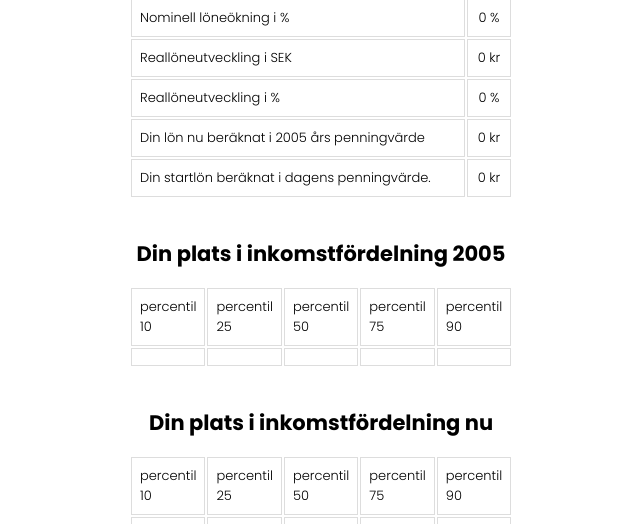
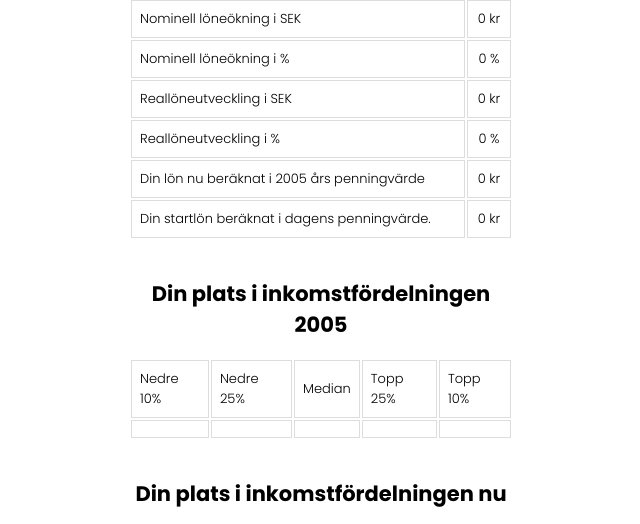
Before and after one commit to pajasthecat/real-income-presentor, a website with bundled scripts: page public/index.html in a window 1280 px wide. Shown: the part 933-1457 px from the top of the page, without its empty margins (319-959 px from the left). Built offline with nearby package versions, Linux system fonts and the light colour scheme.

Commit message:
feat: smaller changes to

```diff
--- a/public/index.html
+++ b/public/index.html
@@ -69,10 +69,12 @@
         inkomstfördelningen, just nu och över tid, så att du kan se hur din lön jämförs med andra.
       </p>
       <p>
-        Med denna information får du insikt i din ekonomiska situation och kan
-        använda den i löneförhandlingar eller karriärplanering, vilket gör det
+        Med denna information får du insikt i din ekonomiska situation, vilket gör det
         enklare att fatta välgrundade beslut för framtiden.
       </p>
+
+      <p>All data för uträkningar kommer från SCB. Listan på den data som används kan hittas <a href="https://github.com/pajasthecat/real-income-presentor">här</a>.</p>
+
       <form id="dataForm">
         <div class="inputContainer">
           <div class="formItemSelect">
@@ -146,11 +148,11 @@
     <h2 id="incomeDistStart"></h2>
     <table>
       <tr>
-        <th>percentil 10</th>
-        <th>percentil 25</th>
-        <th>percentil 50</th>
-        <th>percentil 75</th>
-        <th>percentil 90</th>
+        <th>Nedre 10%</th>
+        <th>Nedre 25%</th>
+        <th>Median</th>
+        <th>Topp 25%</th>
+        <th>Topp 10%</th>
       </tr>
       <tr>
         <td id="per10"></td>
@@ -162,14 +164,14 @@
     </table>
     <br />
 
-    <h2>Din plats i inkomstfördelning nu</h2>
+    <h2>Din plats i inkomstfördelningen nu</h2>
     <table>
       <tr>
-        <th>percentil 10</th>
-        <th>percentil 25</th>
-        <th>percentil 50</th>
-        <th>percentil 75</th>
-        <th>percentil 90</th>
+        <th>Nedre 10%</th>
+        <th>Nedre 25%</th>
+        <th>Median</th>
+        <th>Topp 25%</th>
+        <th>Topp 10%</th>
       </tr>
       <tr>
         <td id="per10_now"></td>
--- a/public/scripts/index.mjs
+++ b/public/scripts/index.mjs
@@ -28,7 +28,7 @@ const setCurrentSalaryLabelValidationError = () =>
 const setTableHeaders = (startYear) => {
   document.getElementById(
     "incomeDistStart"
-  ).innerHTML = `Din plats i inkomstfördelning ${startYear}`;
+  ).innerHTML = `Din plats i inkomstfördelningen ${startYear}`;
 
   document.getElementById(
     "startSalaryInTodaysCurrencyLabel"
```
